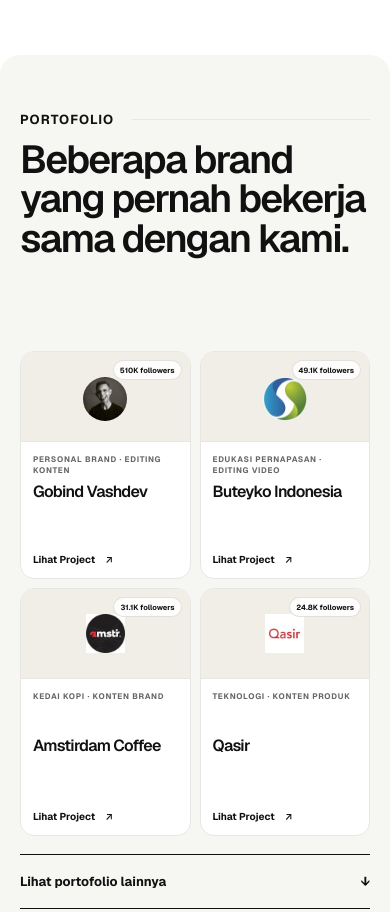
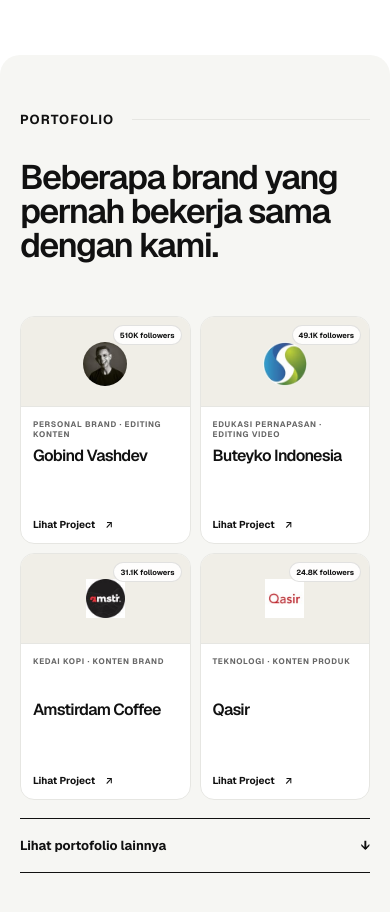
Before and after one commit to yudistiroar/garapin-homepage, a website built with Vite: page index.html in a window 390 px wide. Shown: the part 2249-3161 px from the top of the page. Built offline with nearby package versions, Linux system fonts and the light colour scheme.

Commit message:
Fix portfolio layout at narrow widths

```diff
--- a/v2.css
+++ b/v2.css
@@ -472,6 +472,43 @@
   .js .team-heading > p,
   .js .team-member,
   .js .contact > :not(.contact-mark) { opacity: 1; transform: none; transition: none; }
+}
+
+/* Portfolio resilience for narrow windows, zoom, and tablet layouts */
+#work { container-type: inline-size; }
+#work .portfolio-grid,
+#work .portfolio-grid-extra {
+  grid-template-columns: repeat(auto-fit, minmax(220px, 1fr));
+}
+#work .project-card,
+#work .project-content,
+#work .project-card h3,
+#work .project-category,
+#work .project-link {
+  min-width: 0;
+  overflow-wrap: anywhere;
+}
+
+@container (max-width: 900px) {
+  #work .portfolio-heading {
+    display: block;
+    margin-bottom: 54px;
+  }
+  #work .portfolio-heading .section-heading { margin-bottom: 34px; }
+  #work .portfolio-heading > p {
+    width: 100%;
+    max-width: 720px;
+    margin-left: 0;
+    font-size: clamp(34px, 7.5cqi, 54px);
+    line-height: 1;
+  }
+}
+
+@media (max-width: 620px) {
+  #work .portfolio-grid,
+  #work .portfolio-grid-extra {
+    grid-template-columns: repeat(2, minmax(0, 1fr));
+  }
 }
 
 /* Portfolio v3 — every project has equal visual weight */
@@ -1345,3 +1382,33 @@
   .footer-links { gap: 14px; }
   .footer-links a { font-size: 11px; white-space: nowrap; }
 }
+
+/* Final portfolio breakpoint guard */
+#work { container-type: inline-size; }
+#work .portfolio-grid,
+#work .portfolio-grid-extra {
+  grid-template-columns: repeat(auto-fit, minmax(220px, 1fr));
+}
+#work .project-card,
+#work .project-content,
+#work .project-card h3,
+#work .project-category,
+#work .project-link {
+  min-width: 0;
+  overflow-wrap: anywhere;
+}
+@container (max-width: 900px) {
+  #work .portfolio-heading { display: block; margin-bottom: 54px; }
+  #work .portfolio-heading .section-heading { margin-bottom: 34px; }
+  #work .portfolio-heading > p {
+    width: 100%;
+    max-width: 720px;
+    margin-left: 0;
+    font-size: clamp(34px, 7.5cqi, 54px);
+    line-height: 1;
+  }
+}
+@media (max-width: 620px) {
+  #work .portfolio-grid,
+  #work .portfolio-grid-extra { grid-template-columns: repeat(2, minmax(0, 1fr)); }
+}
```
Also changed, not shown: dist/client/assets/index-B1wjT7Uq.css (added), dist/client/assets/index-BdILZega.css (deleted), dist/client/index.html.
